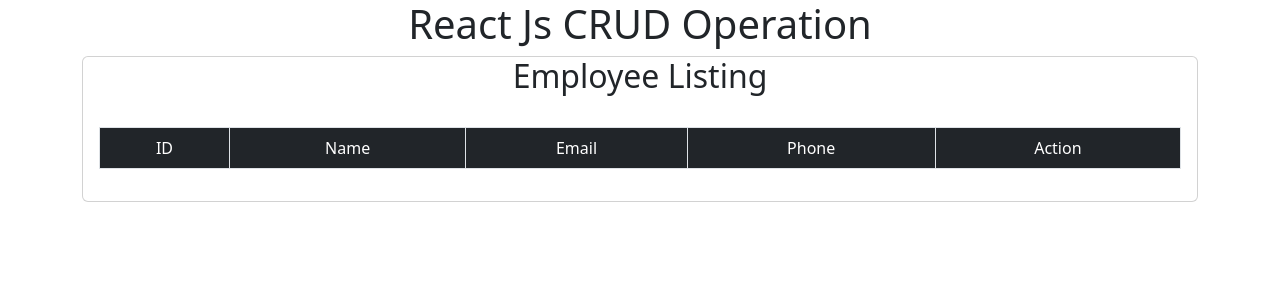
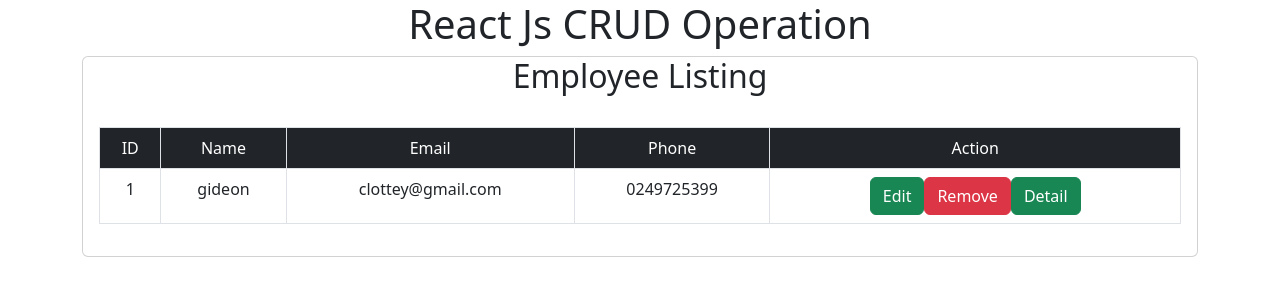
Before and after one commit to gideonclottey/React_Crud, a React (Create React App) app: page / in a window 1280 px wide. Shown: the top 300 px of the page. Built offline with nearby package versions, Linux system fonts and the light colour scheme; data requests are answered from the project's data file.

Commit message:
setting up jason data and employee lising done

```diff
--- /dev/null
+++ b/db.json
@@ -0,0 +1,11 @@
+{
+  "employees": [
+    {
+      "id": 1,
+      "name": "gideon",
+      "email": "clottey@gmail.com",
+      "phone":"0249725399"
+    }
+  ]
+
+}
--- a/src/components/EmpListings.jsx
+++ b/src/components/EmpListings.jsx
@@ -1,4 +1,15 @@
+import { useEffect,useState } from "react";
 const EmpListings =()=>{
+    const[ empdata, empdatachange] = useState(null)
+    useEffect(()=>{
+        fetch("http://localhost:8000/employees").then((res)=>{
+            return res.json()
+        }).then((resp)=>{
+            empdatachange(resp)
+        }).catch((err)=>{
+            console.log(err.message)
+        })
+    },[])
 
     return(
         <div className="container">
@@ -21,7 +32,21 @@ const EmpListings =()=>{
 
                         </thead>
                         <tbody>
-
+                                {empdata &&
+                                    empdata.map(item =>(
+                                        <tr key={item.id}>
+                                            <td>{item.id}</td>
+                                            <td>{item.name}</td>
+                                            <td>{item.email}</td>
+                                            <td>{item.phone}</td>
+                                            <td>
+                                            <a className="btn btn-success">Edit</a>
+                                            <a className="btn btn-danger">Remove</a>
+                                            <a className="btn btn-success">Detail</a>
+                                            </td>
+                                        </tr>
+                                    ))
+                                }
                         </tbody>
 
                     </table>
```
